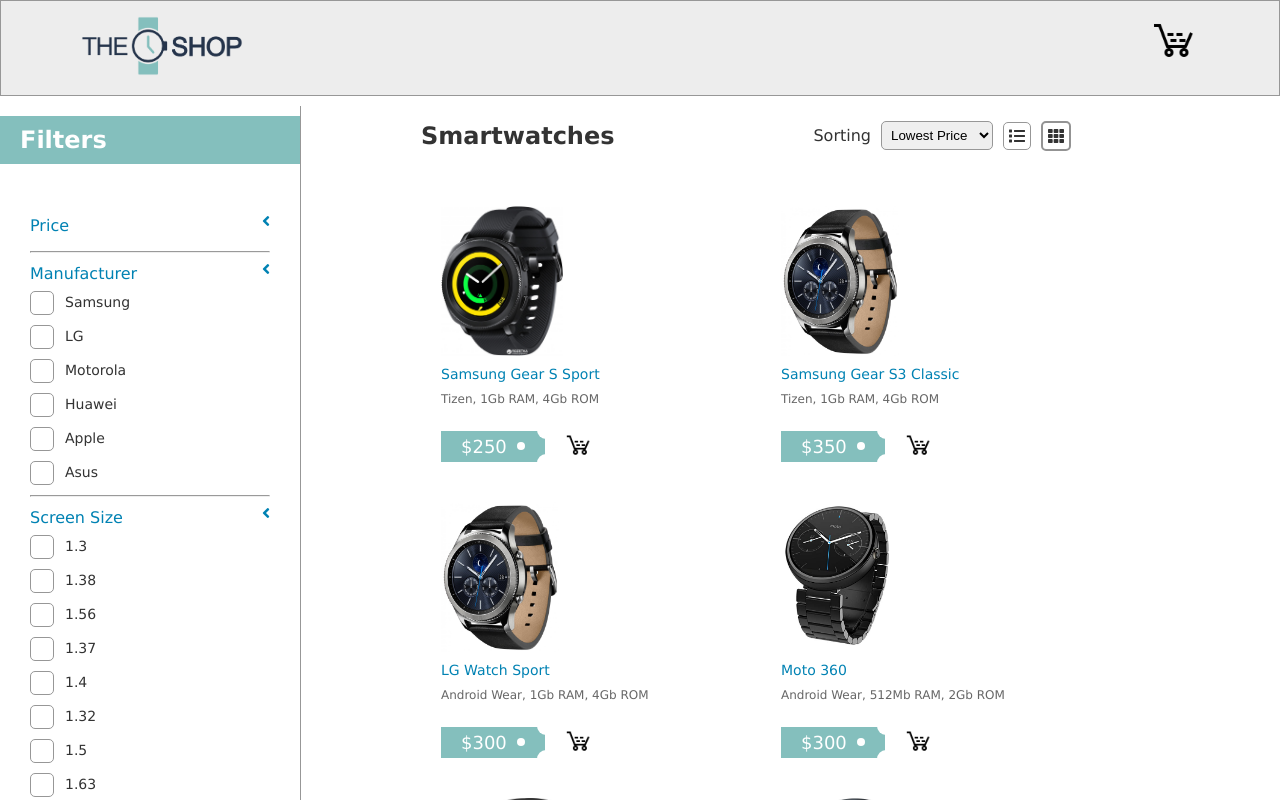
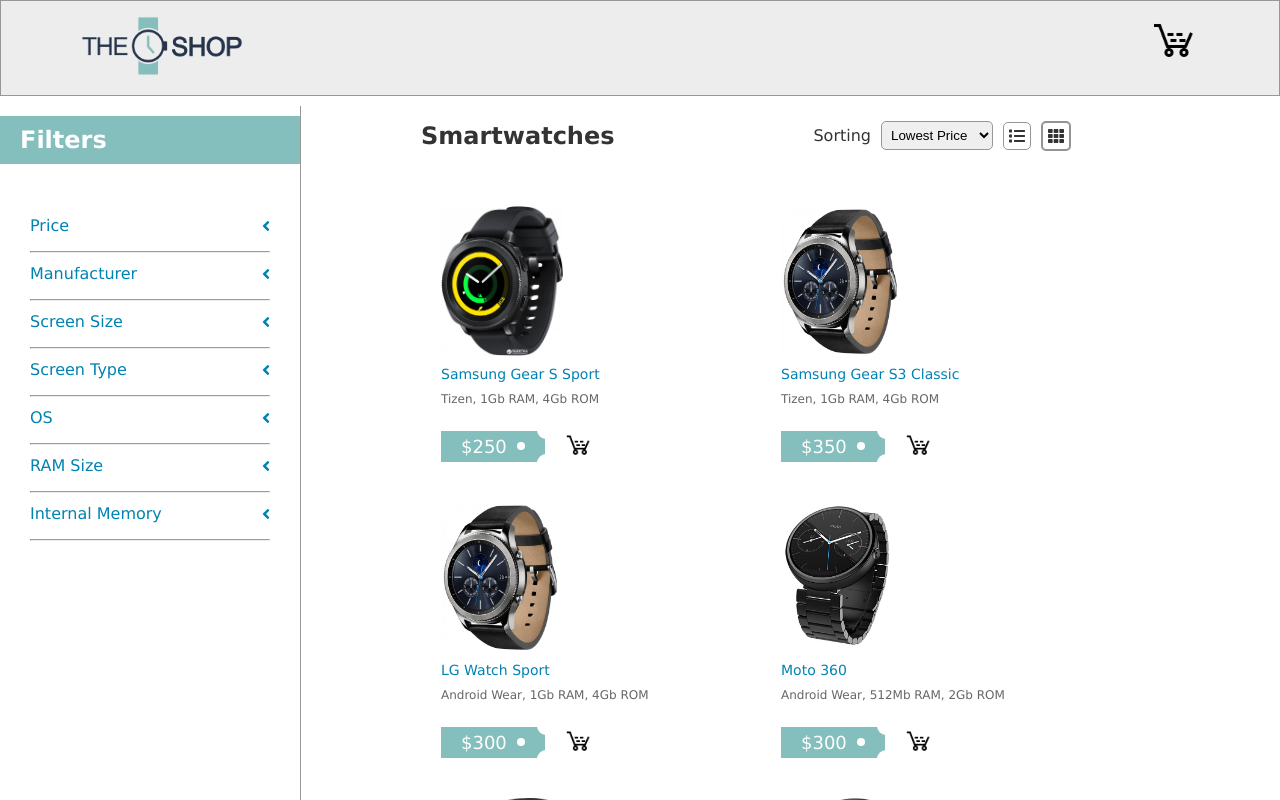
Before and after one commit to shpulya/ng-watch-shop-app, an Angular app: page / in a window 1280 px wide. Shown: the top 800 px of the page. Built offline with nearby package versions, Linux system fonts and the light colour scheme.

Commit message:
Bug fixing

```diff
--- a/src/app/components/sidenav/sidenav.component.html
+++ b/src/app/components/sidenav/sidenav.component.html
@@ -42,7 +42,7 @@
 
             <label
                 *ngFor="let property of filtersMap!.get(filter)"
-                class="{{filters[i].showFilter? '' : 'hide'}} check-container">
+                class=" {{filters[i].showFilter? 'check-container' : 'hide'}}">
                 <input
                     type="checkbox"
                     id="{{property}}"
--- a/src/app/components/sidenav/sidenav.component.scss
+++ b/src/app/components/sidenav/sidenav.component.scss
@@ -56,6 +56,7 @@
 .filter-header {
     display: flex;
     justify-content: space-between;
+    align-items: center;
     color: #0082b3;
     font-size: 14px;
     line-height: 25px;
```
